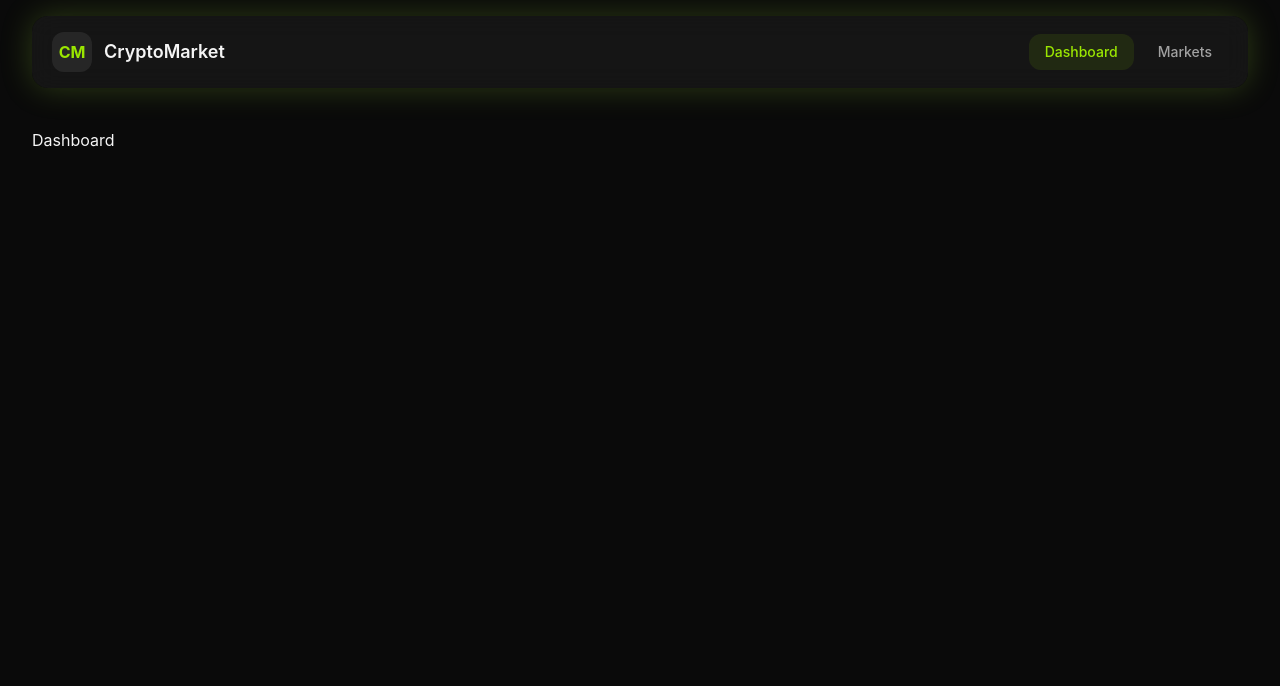
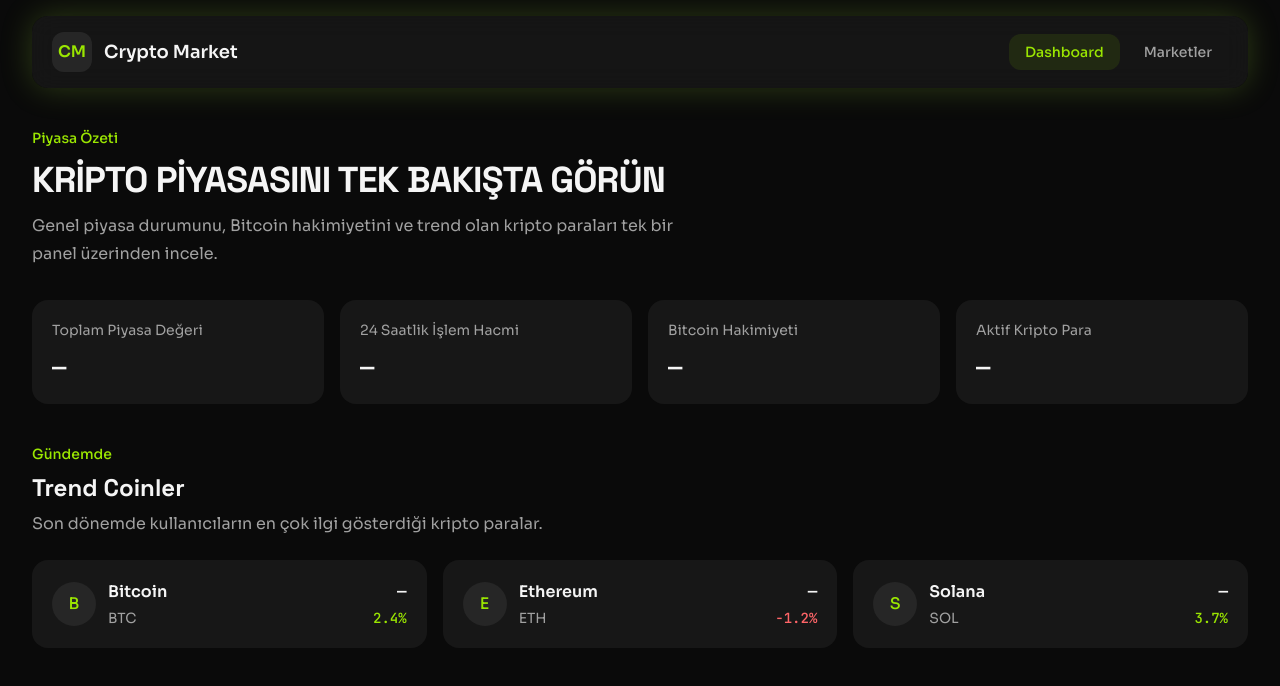
Before and after one commit to Bengu-Elmas/crypto-market, a React (Vite) app: page / in a window 1280 px wide. Shown: the top 686 px of the page. Built offline with nearby package versions, Linux system fonts and the light colour scheme.

Commit message:
Build dashboard components and dynamic coin navigation

```diff
--- a/index.html
+++ b/index.html
@@ -4,7 +4,7 @@
     <meta charset="UTF-8" />
     <link rel="icon" type="image/svg+xml" href="/favicon.svg" />
     <meta name="viewport" content="width=device-width, initial-scale=1.0" />
-    <title>crypto-market</title>
+    <title>Crypto Market</title>
   </head>
   <body>
     <div id="root"></div>
--- /dev/null
+++ b/src/components/MarketStatCard.jsx
@@ -0,0 +1,12 @@
+function MarketStatCard({ title, value }) {
+  return (
+    <div className="rounded-2xl bg-neutral-900 p-5 transition-all duration-300 hover:-translate-y-1 hover:bg-neutral-800 hover:shadow-[0_8px_24px_rgba(163,230,53,0.08)]">
+      <p className="text-sm text-neutral-400">{title}</p>
+      <p className="font-data mt-3 text-2xl font-semibold text-neutral-100">
+        {value}
+      </p>
+    </div>
+  );
+}
+
+export default MarketStatCard;
--- a/src/components/Navbar.jsx
+++ b/src/components/Navbar.jsx
@@ -17,7 +17,7 @@ function Navbar() {
           </div>
 
           <span className="text-lg font-semibold text-neutral-100">
-            CryptoMarket
+            Crypto Market
           </span>
         </div>
 
@@ -27,7 +27,7 @@ function Navbar() {
           </NavLink>
 
           <NavLink to="/markets" className={navLinkClasses}>
-            Markets
+            Marketler
           </NavLink>
         </div>
       </nav>
--- /dev/null
+++ b/src/components/TrendCoinCard.jsx
@@ -0,0 +1,45 @@
+import { Link } from "react-router";
+function TrendCoinCard({ name, symbol, price, change, image }) {
+  return (
+    <Link
+      to={`/coin/${symbol.toLowerCase()}`}
+      className="block rounded-2xl bg-neutral-900 p-5 transition-all duration-300 hover:-translate-y-1 hover:bg-neutral-800 hover:shadow-[0_8px_24px_rgba(56,189,248,0.08)]"
+    >
+      <div className="flex items-center justify-between">
+        <div>
+          <div className="flex items-center gap-3">
+            <div className="flex h-11 w-11 items-center justify-center overflow-hidden rounded-full bg-neutral-800 font-medium text-lime-400">
+              {image ? (
+                <img
+                  src={image}
+                  alt={`${name} logosu`}
+                  className="h-full w-full object-cover"
+                />
+              ) : (
+                name.charAt(0)
+              )}
+            </div>
+
+            <div>
+              <p className="font-semibold text-neutral-100">{name}</p>
+              <p className="mt-1 text-sm text-neutral-400">{symbol}</p>
+            </div>
+          </div>
+        </div>
+
+        <div className="text-right">
+          <p className="font-data font-semibold text-neutral-100">{price}</p>
+          <p
+            className={`font-data mt-1 text-sm font-medium ${
+              change >= 0 ? "text-lime-400" : "text-red-400"
+            }`}
+          >
+            {change}%
+          </p>
+        </div>
+      </div>
+    </Link>
+  );
+}
+
+export default TrendCoinCard;
--- a/src/index.css
+++ b/src/index.css
@@ -1,15 +1,11 @@
+@import url("https://fonts.googleapis.com/css2?family=JetBrains+Mono:wght@400;500;600&family=Sora:wght@400;500;600&family=Space+Grotesk:wght@700&display=swap");
+
 @import "tailwindcss";
 
 :root {
-  font-family:
-    Inter,
-    system-ui,
-    -apple-system,
-    BlinkMacSystemFont,
-    "Segoe UI",
-    sans-serif;
-  color: #f8fafc;
-  background-color: #020617;
+  font-family: "Sora", system-ui, sans-serif;
+  color: #f5f5f5;
+  background-color: #0a0a0a;
   font-synthesis: none;
   text-rendering: optimizeLegibility;
 }
@@ -17,9 +13,26 @@
 body {
   min-width: 320px;
   min-height: 100vh;
+  margin: 0;
+}
+
+h1,
+h2,
+h3,
+h4,
+h5,
+h6 {
+  font-family: "Space Grotesk", sans-serif;
+  font-weight: 700;
 }
 
 button,
-input {
+input,
+textarea,
+select {
   font: inherit;
 }
+
+.font-data {
+  font-family: "JetBrains Mono", monospace;
+}
--- a/src/pages/CoinDetail.jsx
+++ b/src/pages/CoinDetail.jsx
@@ -1,2 +1,15 @@
-function CoinDetail() {}
+import { useParams } from "react-router";
+
+function CoinDetail() {
+  const { symbol } = useParams();
+
+  return (
+    <section>
+      <h1 className="text-3xl font-bold text-neutral-100">
+        {symbol.toUpperCase()}/USDT
+      </h1>
+    </section>
+  );
+}
+
 export default CoinDetail;
--- a/src/pages/Dashboard.jsx
+++ b/src/pages/Dashboard.jsx
@@ -1,8 +1,97 @@
+import TrendCoinCard from "../components/TrendCoinCard.jsx";
+import MarketStatCard from "../components/MarketStatCard.jsx";
+
+const marketStats = [
+  {
+    id: "market-cap",
+    title: "Toplam Piyasa Değeri",
+    value: "—",
+  },
+  {
+    id: "volume",
+    title: "24 Saatlik İşlem Hacmi",
+    value: "—",
+  },
+  {
+    id: "btc-dominance",
+    title: "Bitcoin Hakimiyeti",
+    value: "—",
+  },
+  {
+    id: "active-coins",
+    title: "Aktif Kripto Para",
+    value: "—",
+  },
+];
+
+const trendingCoins = [
+  {
+    id: "bitcoin",
+    name: "Bitcoin",
+    symbol: "BTC",
+    price: "—",
+    change: 2.4,
+  },
+  {
+    id: "ethereum",
+    name: "Ethereum",
+    symbol: "ETH",
+    price: "—",
+    change: -1.2,
+  },
+  {
+    id: "solana",
+    name: "Solana",
+    symbol: "SOL",
+    price: "—",
+    change: 3.7,
+  },
+];
+
 function Dashboard() {
   return (
-    <div>
-      <h1>Dashboard</h1>
-    </div>
+    <section>
+      <div>
+        <p className="mb-3 text-sm font-medium text-lime-400">Piyasa Özeti</p>
+
+        <h1 className="text-3xl font-bold tracking-tight text-neutral-100 sm:text-4xl">
+          KRİPTO PİYASASINI TEK BAKIŞTA GÖRÜN
+        </h1>
+
+        <p className="mt-3 max-w-2xl leading-7 text-neutral-400">
+          Genel piyasa durumunu, Bitcoin hakimiyetini ve trend olan kripto
+          paraları tek bir panel üzerinden incele.
+        </p>
+      </div>
+      <div className="mt-8 grid gap-4 sm:grid-cols-2 lg:grid-cols-4">
+        {marketStats.map((stat) => (
+          <MarketStatCard key={stat.id} title={stat.title} value={stat.value} />
+        ))}
+      </div>
+      <div className="mt-10">
+        <div>
+          <p className="text-sm font-medium text-lime-400">Gündemde</p>
+
+          <h2 className="mt-2 text-2xl font-semibold text-neutral-100">
+            Trend Coinler
+          </h2>
+          <p className="mt-2 text-neutral-400">
+            Son dönemde kullanıcıların en çok ilgi gösterdiği kripto paralar.
+          </p>
+          <div className="mt-6 grid gap-4 sm:grid-cols-2 lg:grid-cols-3">
+            {trendingCoins.map((coin) => (
+              <TrendCoinCard
+                key={coin.id}
+                name={coin.name}
+                symbol={coin.symbol}
+                price={coin.price}
+                change={coin.change}
+              />
+            ))}
+          </div>
+        </div>
+      </div>
+    </section>
   );
 }
 
```
